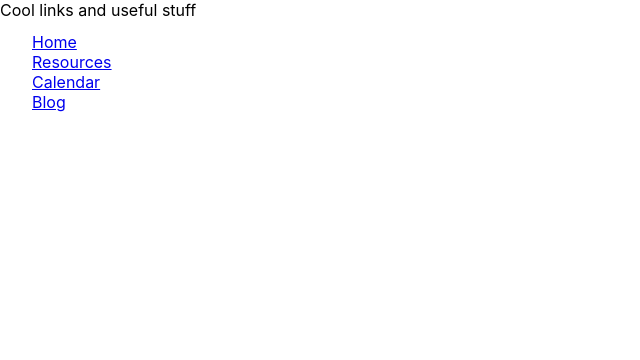
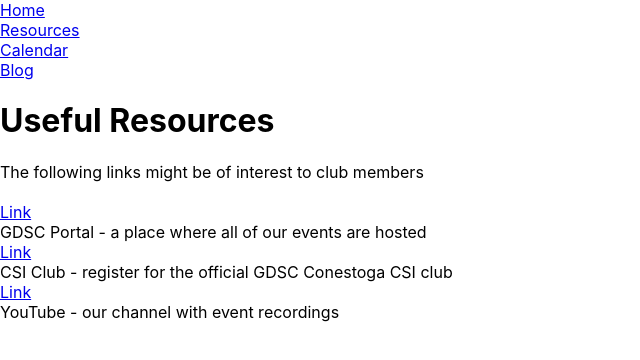
Before and after one commit to gdsc-conestoga/website, a React (Create React App) app: page /resources in a window 1280 px wide. Shown: the top 360 px of the page, without its empty margins (0-640 px from the left). Built offline with nearby package versions, Linux system fonts and the light colour scheme.

Commit message:
Populate the resources page

```diff
--- /dev/null
+++ b/src/components/externalLink/ExternalLink.js
@@ -0,0 +1,14 @@
+function ExternalLink({ url, explanation }) {
+  return(
+    <div>
+      <div>
+        <a href={url}>Link</a>
+      </div>
+      <div>
+        {explanation}
+      </div>
+    </div>
+  )
+}
+
+export default ExternalLink;
--- a/src/components/menu/Menu.css
+++ b/src/components/menu/Menu.css
@@ -3,7 +3,6 @@
 }
 
 .menu {
-  position: absolute;
   top: 2rem;
   left: 2rem;
 }
--- /dev/null
+++ b/src/pages/resources/Resources.css
@@ -0,0 +1,3 @@
+.links {
+  display: block;
+}
--- a/src/pages/resources/Resources.js
+++ b/src/pages/resources/Resources.js
@@ -1,6 +1,23 @@
+import ExternalLink from "../../components/externalLink/ExternalLink"
+
 function Resources() {
   return (
-    <div>Cool links and useful stuff</div>
+    <div>
+      <h1>Useful Resources</h1>
+      <div>The following links might be of interest to club members</div>
+      <br />
+      <div className="links">
+        <ExternalLink
+          url='https://gdsc.community.dev/conestoga-college-waterloo-campus/'
+          explanation='GDSC Portal - a place where all of our events are hosted' />
+        <ExternalLink
+          url='https://conestogastudents.com/2021/09/01/coding-club/'
+          explanation='CSI Club - register for the official GDSC Conestoga CSI club' />
+        <ExternalLink
+          url='https://www.youtube.com/channel/UCBbpXl_fLG6dbu25nu2nRNA'
+          explanation='YouTube - our channel with event recordings' />
+      </div>
+    </div>
   );
 }
 
```
